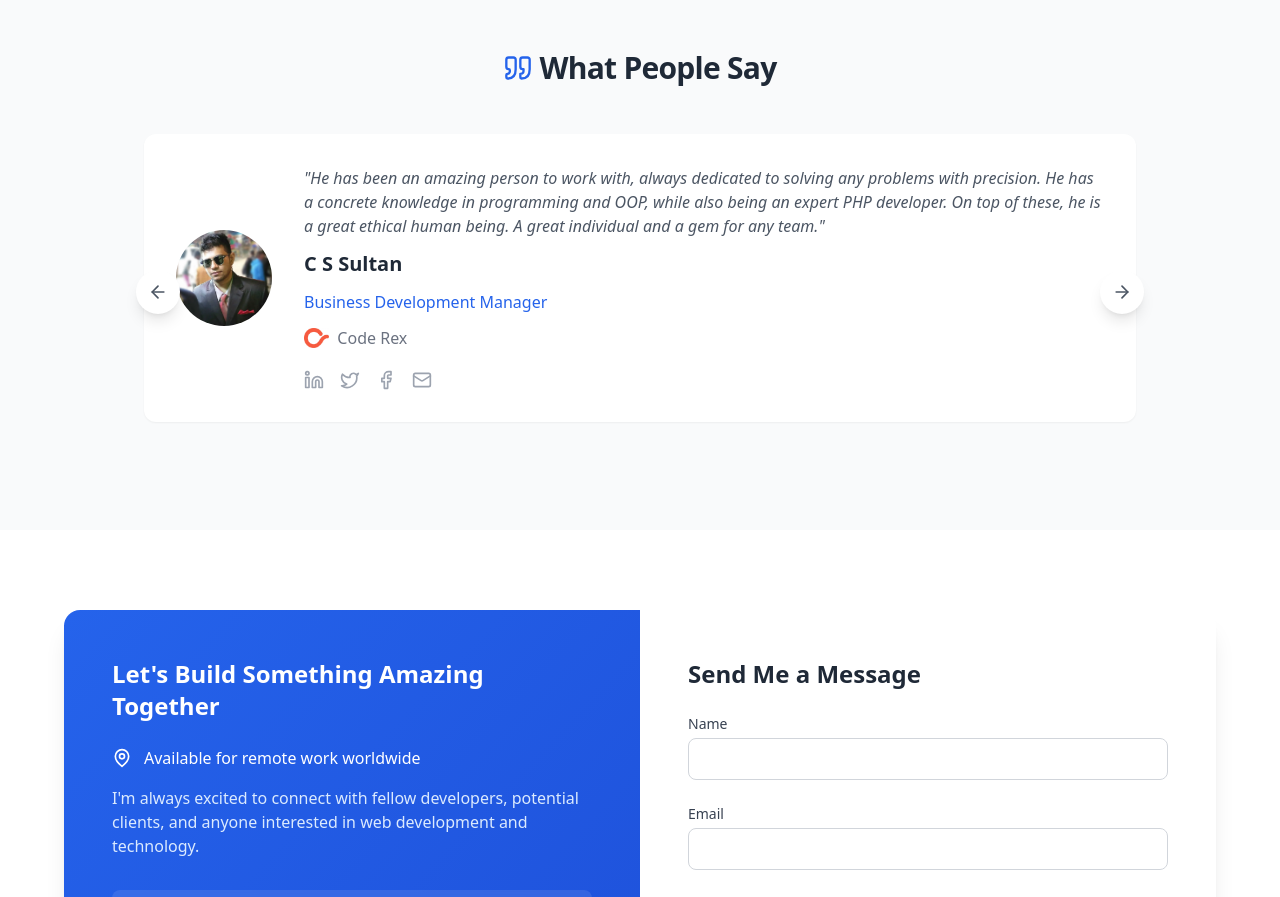
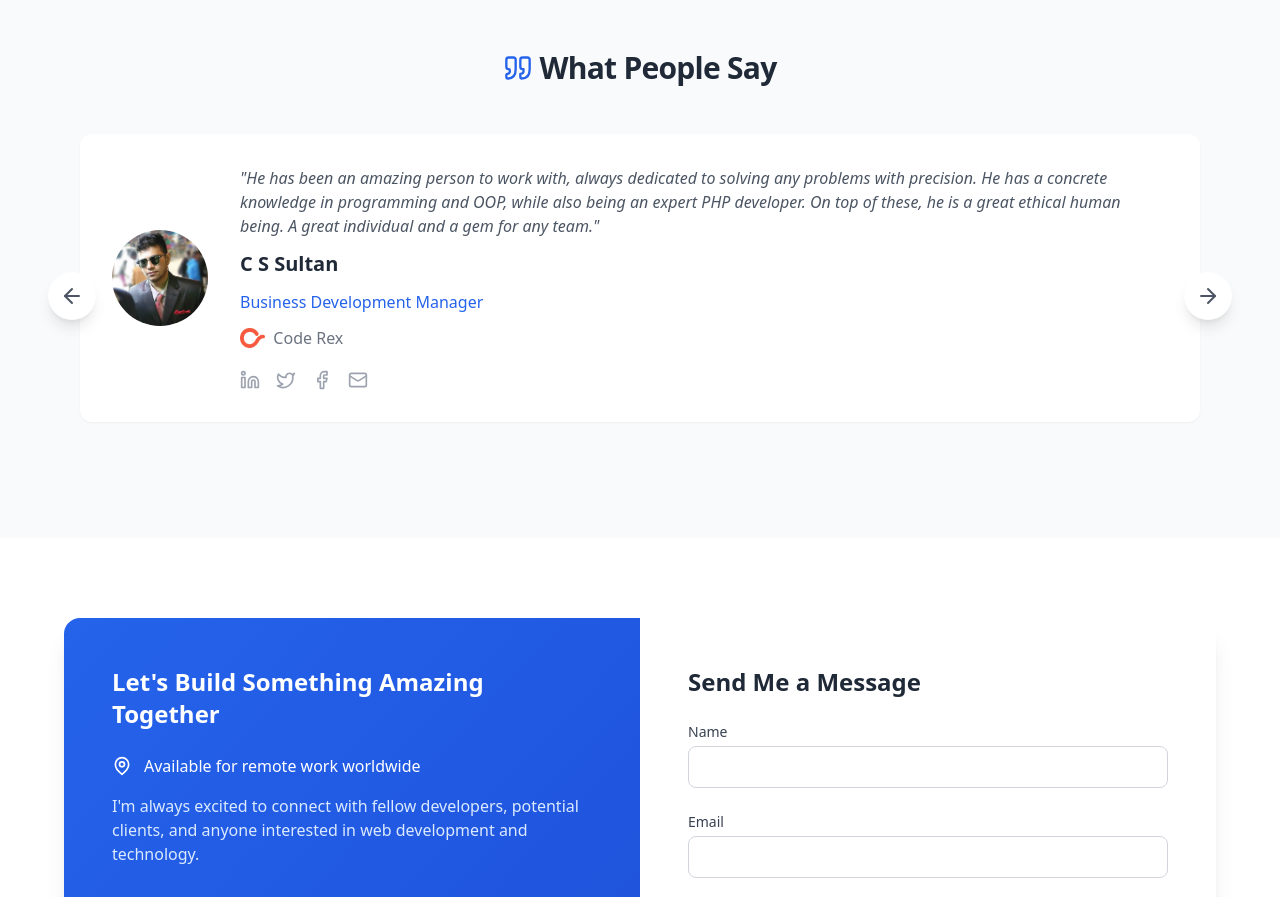
Before and after one commit to mhshujon/mhshujon.github.io, a React (Vite) app: page / in a window 1280 px wide. Shown: the part 3440-4337 px from the top of the page. Built offline with nearby package versions, Linux system fonts and the light colour scheme.

Commit message:
Fix read more button in testimonial section

```diff
--- a/src/components/Testimonials.tsx
+++ b/src/components/Testimonials.tsx
@@ -31,7 +31,7 @@ export default function Testimonials() {
                     <h2 className="text-2xl sm:text-3xl font-bold text-gray-800">What People Say</h2>
                 </div>
 
-                <div className="relative max-w-5xl mx-auto">
+                <div className="relative max-w-6xl mx-auto">
                     <div
                         className="overflow-hidden"
                         onMouseEnter={() => setIsPaused(true)}
@@ -45,7 +45,7 @@ export default function Testimonials() {
                             }}
                         >
                             {testimonials.map((testimonial, index) => (
-                                <div key={index} className="w-full px-4">
+                                <div key={index} className="w-full px-4 mb-2">
                                     <div className="bg-white rounded-xl p-4 sm:p-6 lg:p-8 shadow-sm hover:shadow-md transition-all">
                                         <div className="flex flex-col sm:flex-row gap-4 sm:gap-6 lg:gap-8 items-center">
                                             <div className="flex-shrink-0">
@@ -111,22 +111,24 @@ export default function Testimonials() {
                         </div>
                     </div>
 
-                    <div className="absolute top-1/2 -translate-y-1/2 w-full flex justify-between px-2">
                     <button
                         onClick={handlePrevious}
-                            className="bg-white p-2 sm:p-3 rounded-full shadow-lg text-gray-600 hover:text-blue-600 transition-colors"
+                        className="absolute left-0 top-1/2 -translate-y-1/2 -translate-x-4 bg-white p-3 rounded-full shadow-lg text-gray-600 hover:text-blue-600 transition-colors"
                         aria-label="Previous testimonial"
+                        onMouseEnter={() => setIsPaused(true)}
+                        onMouseLeave={() => setIsPaused(false)}
                     >
-                            <ArrowLeft size={20} />
+                        <ArrowLeft size={24}/>
                     </button>
                     <button
                         onClick={handleNext}
-                            className="bg-white p-2 sm:p-3 rounded-full shadow-lg text-gray-600 hover:text-blue-600 transition-colors"
+                        className="absolute right-0 top-1/2 -translate-y-1/2 translate-x-4 bg-white p-3 rounded-full shadow-lg text-gray-600 hover:text-blue-600 transition-colors"
                         aria-label="Next testimonial"
+                        onMouseEnter={() => setIsPaused(true)}
+                        onMouseLeave={() => setIsPaused(false)}
                     >
-                            <ArrowRight size={20} />
+                        <ArrowRight size={24}/>
                     </button>
-                    </div>
                 </div>
             </div>
         </section>
```
Lines whose indentation alone changed are shown as unchanged.
